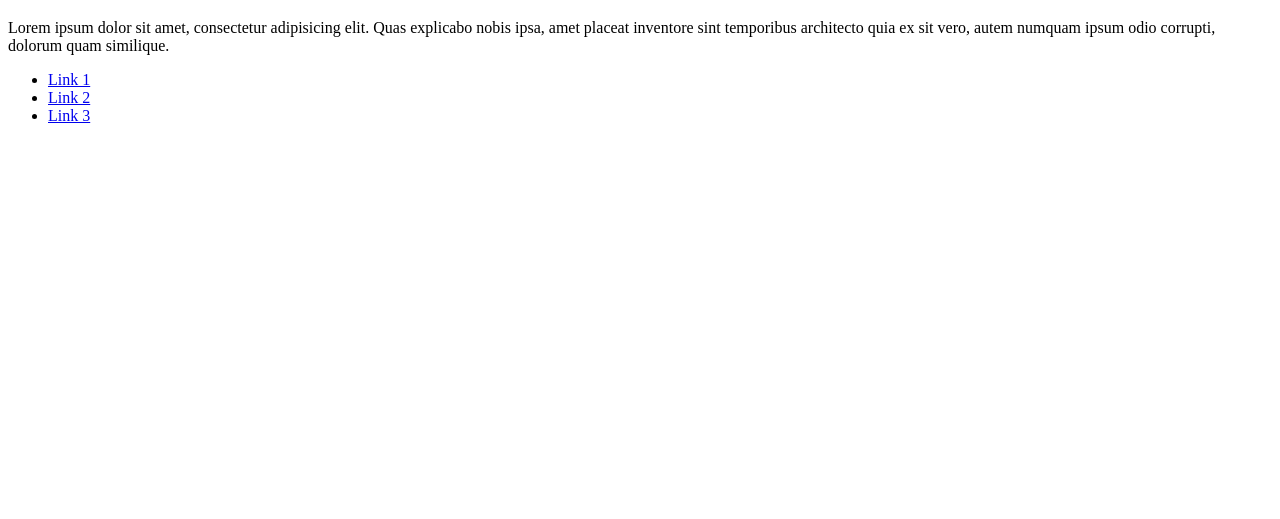
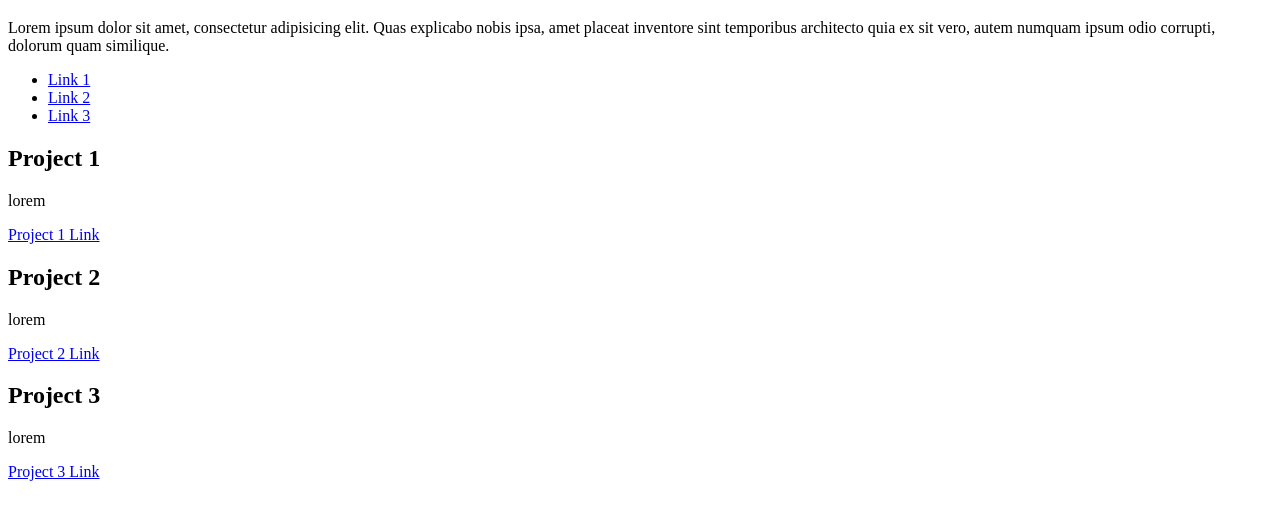
Before and after one commit to tjstalcup/git-and-github-apr-25-2019, a plain HTML site: page index.html in a window 1280 px wide. Shown: the part 61-580 px from the top of the page. Drawn offline with Linux system fonts and the light colour scheme.

Commit message:
Adds projects

```diff
--- a/index.html
+++ b/index.html
@@ -23,5 +23,21 @@
         <li><a href="#">Link 3</a></li>
       </ul>
     </nav>
+
+    <div class="project">
+      <h2>Project 1</h2>
+      <p>lorem</p>
+      <a href="#">Project 1 Link</a>
+    </div>
+    <div class="project">
+      <h2>Project 2</h2>
+      <p>lorem</p>
+      <a href="#">Project 2 Link</a>
+    </div>
+    <div class="project">
+      <h2>Project 3</h2>
+      <p>lorem</p>
+      <a href="#">Project 3 Link</a>
+    </div>
   </body>
 </html>
```
